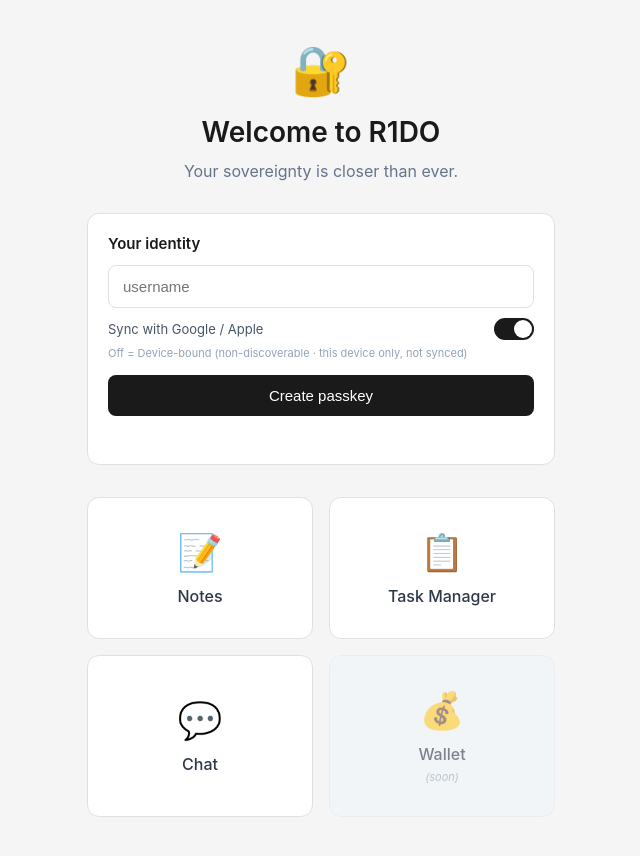
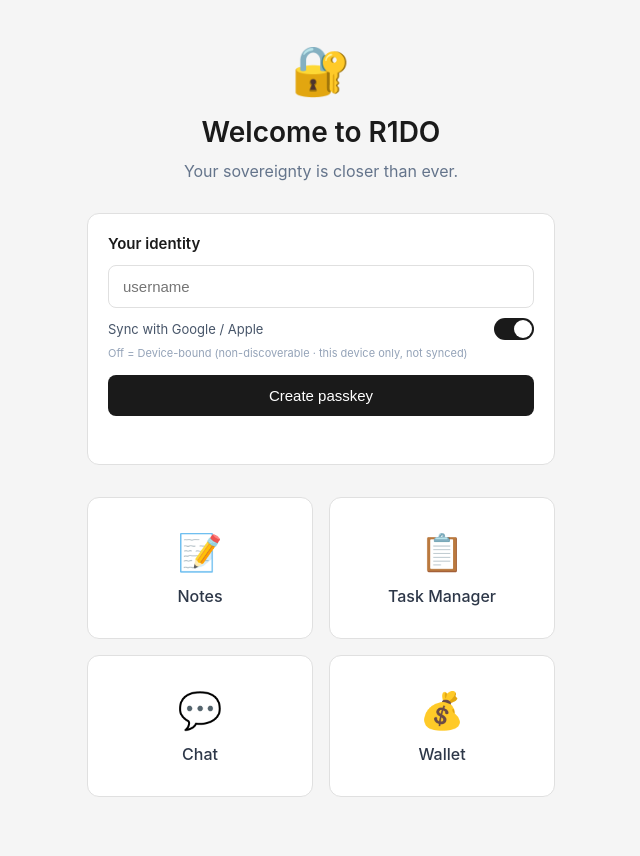
Before and after one commit to ivanmmurciaua/R1DO-tools, a website built with Vite: page index.html in a window 1280 px wide. Shown: the whole page, without its empty margins (319-959 px from the left). Built offline with nearby package versions, Linux system fonts and the light colour scheme.

Commit message:
add wallet

```diff
--- a/index.html
+++ b/index.html
@@ -314,12 +314,11 @@
                     <span class="btn-icon">💬</span>
                     <span class="btn-label">Chat</span>
                 </a>
-                <!-- Wallet llega después vía rewrite a /wallet (mismo origen). Deshabilitado por ahora. -->
-                <div class="grid-btn disabled" aria-disabled="true">
+                <!-- Wallet servido bajo /wallet vía rewrite a wallet.r1do.com/wallet (mismo origen r1do.com). -->
+                <a href="/wallet" class="grid-btn">
                     <span class="btn-icon">💰</span>
                     <span class="btn-label">Wallet</span>
-                    <span class="btn-badge">(soon)</span>
-                </div>
+                </a>
             </div>
         </div>
 
```
Also changed, not shown: vercel.json.
